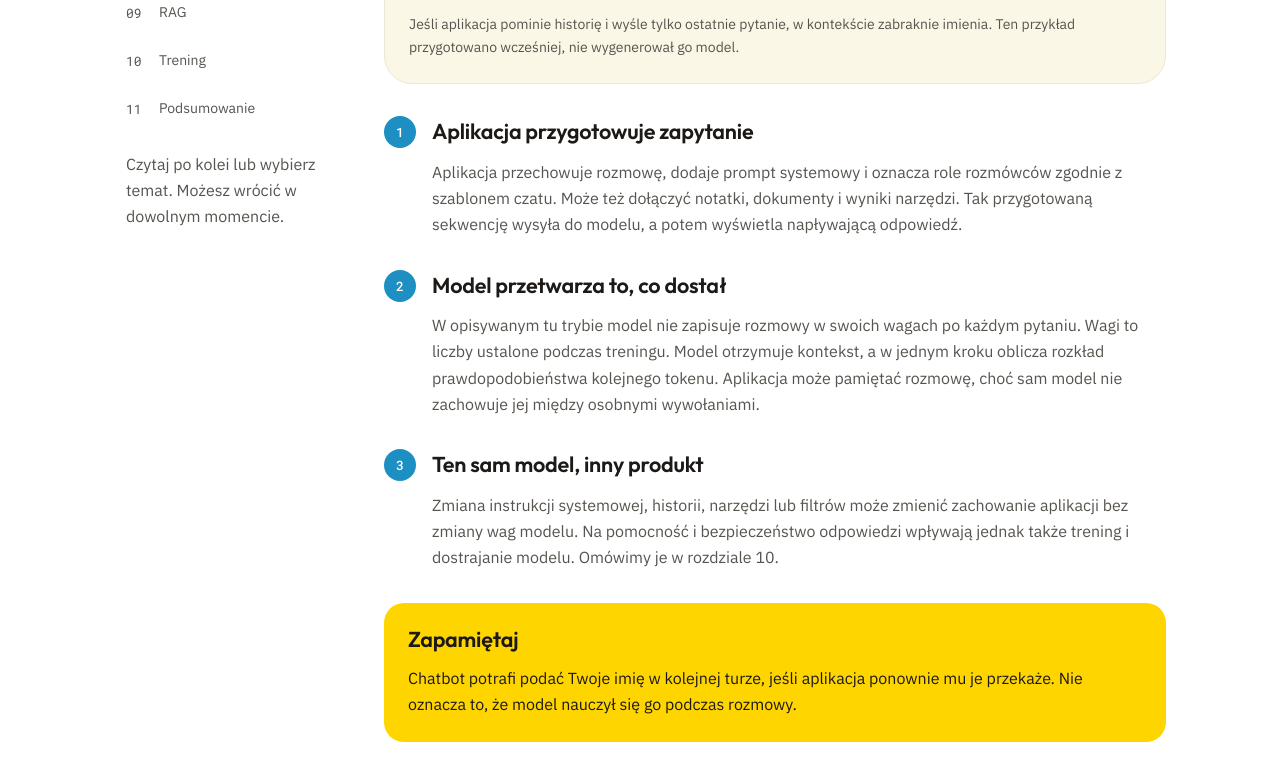
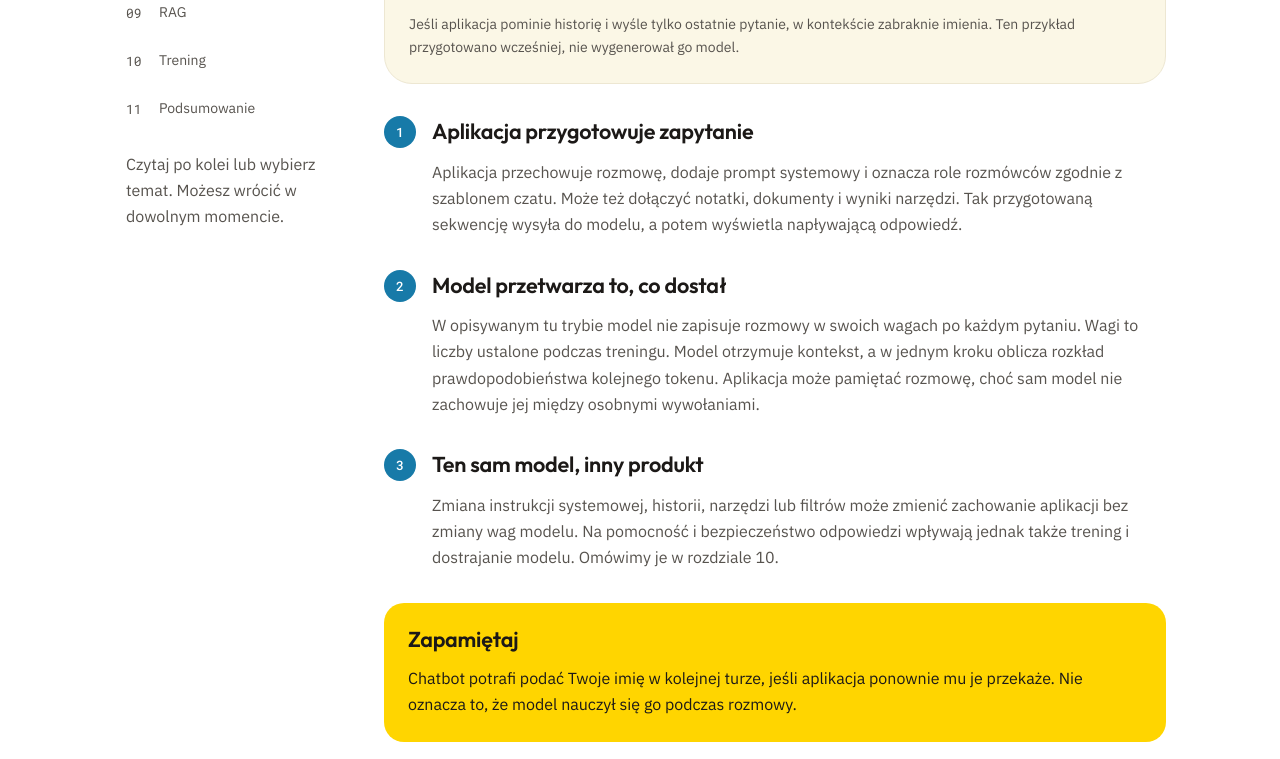
Before and after one commit to workszop/in-the-chat, a plain HTML site: page edulab_app.html in a window 1280 px wide. Shown: the part 861-1620 px from the top of the page. Drawn offline with Linux system fonts and the light colour scheme.

Commit message:
style: adopt AA-contrast edulab tokens
Darker chip/panel fills (--blue/green/red-soft), --green-600 and --ink-3 so
small text reaches 4.5:1, and an ink focus ring that shows on yellow buttons.

Co-Authored-By: Claude Opus 5.5 <noreply@anthropic.com>

```diff
--- a/edulab_app.html
+++ b/edulab_app.html
@@ -38,7 +38,7 @@
   /* Ink – warm near-black text & lines */
   --ink:      #1C1917;   /* primary text               */
   --ink-2:    #57534E;   /* secondary text             */
-  --ink-3:    #948C82;   /* muted / placeholder        */
+  --ink-3:    #716961;   /* muted / placeholder        */
   --line:     #EDE7D2;   /* hairline borders           */
   --line-2:   #DDD4B6;   /* stronger borders           */
 
@@ -58,19 +58,19 @@
   /* Blue – secondary (panels, chips, correct / selected state) */
   --blue:      #1E8FC2;
   --blue-600:  #177AA8;
-  --blue-soft: #1E8FC2;
+  --blue-soft: #177AA8;
   --blue-ink:  #FFFFFF;
 
   /* Green – secondary support (chips, success) */
   --green:      #00A651;
-  --green-600:  #009444;
-  --green-soft: #00A651;
+  --green-600:  #078342;
+  --green-soft: #078342;
   --green-ink:  #FFFFFF;
 
   /* Red – danger / important / wrong (use sparingly) */
   --red:      #E5322D;
   --red-600:  #C92823;
-  --red-soft: #E5322D;
+  --red-soft: #C92823;
   --red-ink:  #FFFFFF;
 
   /* Legacy role aliases – older edulab apps use these names */
@@ -88,10 +88,10 @@
   --play-coral:  #E5322D;
 
   /* ---- Semantic ---- */
-  --success:      #00A651;  --success-soft: #00A651;  --success-ink: #FFFFFF;
+  --success:      #00A651;  --success-soft: #078342;  --success-ink: #FFFFFF;
   --warning:      #FFD500;  --warning-soft: #FFD500;  --warning-ink: #1C1917;
-  --danger:       #E5322D;  --danger-soft:  #E5322D;  --danger-ink:  #FFFFFF;
-  --info:         #1E8FC2;  --info-soft:    #1E8FC2;  --info-ink:    #FFFFFF;
+  --danger:       #E5322D;  --danger-soft:  #C92823;  --danger-ink:  #FFFFFF;
+  --info:         #1E8FC2;  --info-soft:    #177AA8;  --info-ink:    #FFFFFF;
 
   /* ---- Functional aliases ---- */
   --bg:        var(--paper);
@@ -99,7 +99,7 @@
   --fg-muted:  var(--ink-2);
   --primary:   var(--yellow);
   --on-primary:#1C1917;      /* dark text on yellow */
-  --focus-ring: 0 0 0 3px color-mix(in srgb, var(--yellow) 45%, transparent);
+  --focus-ring: 0 0 0 2px var(--paper), 0 0 0 5px var(--ink);
 
   /* ============================================================
      SPACING  (4pt base)
```
